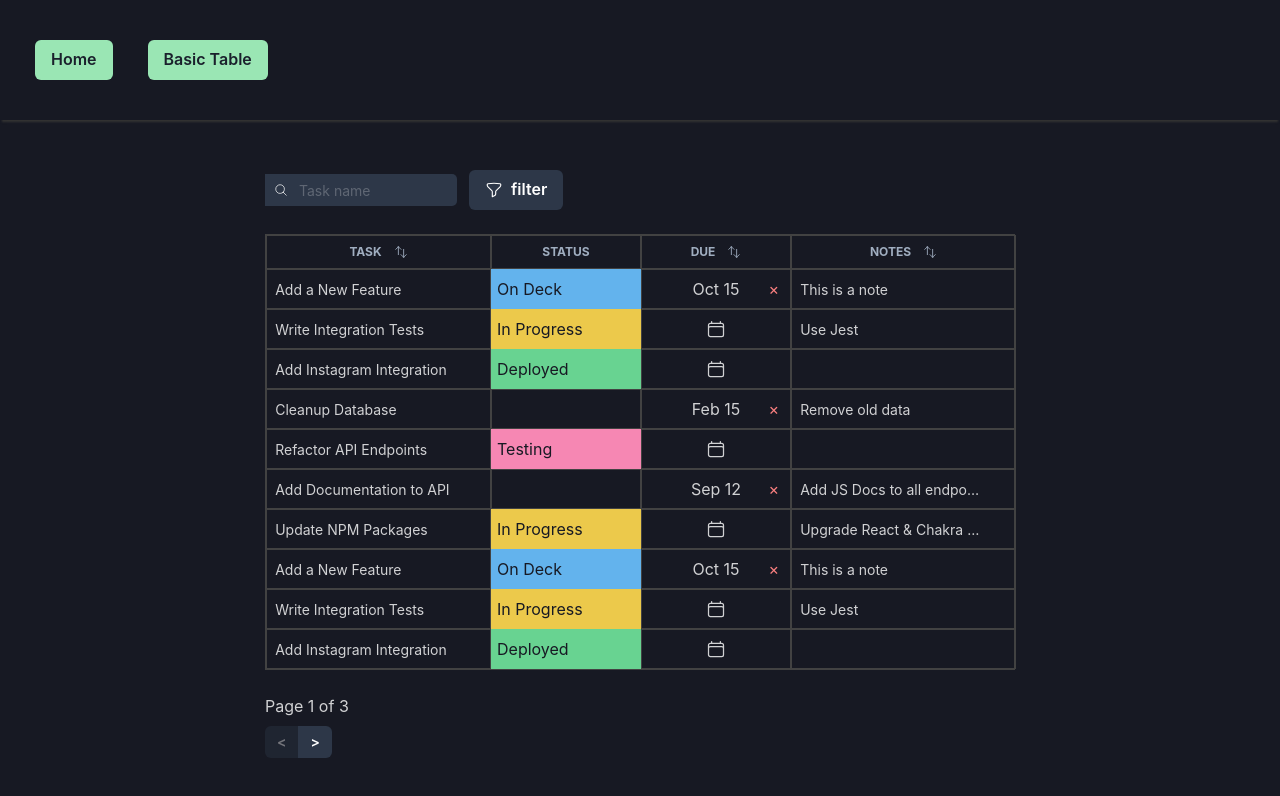
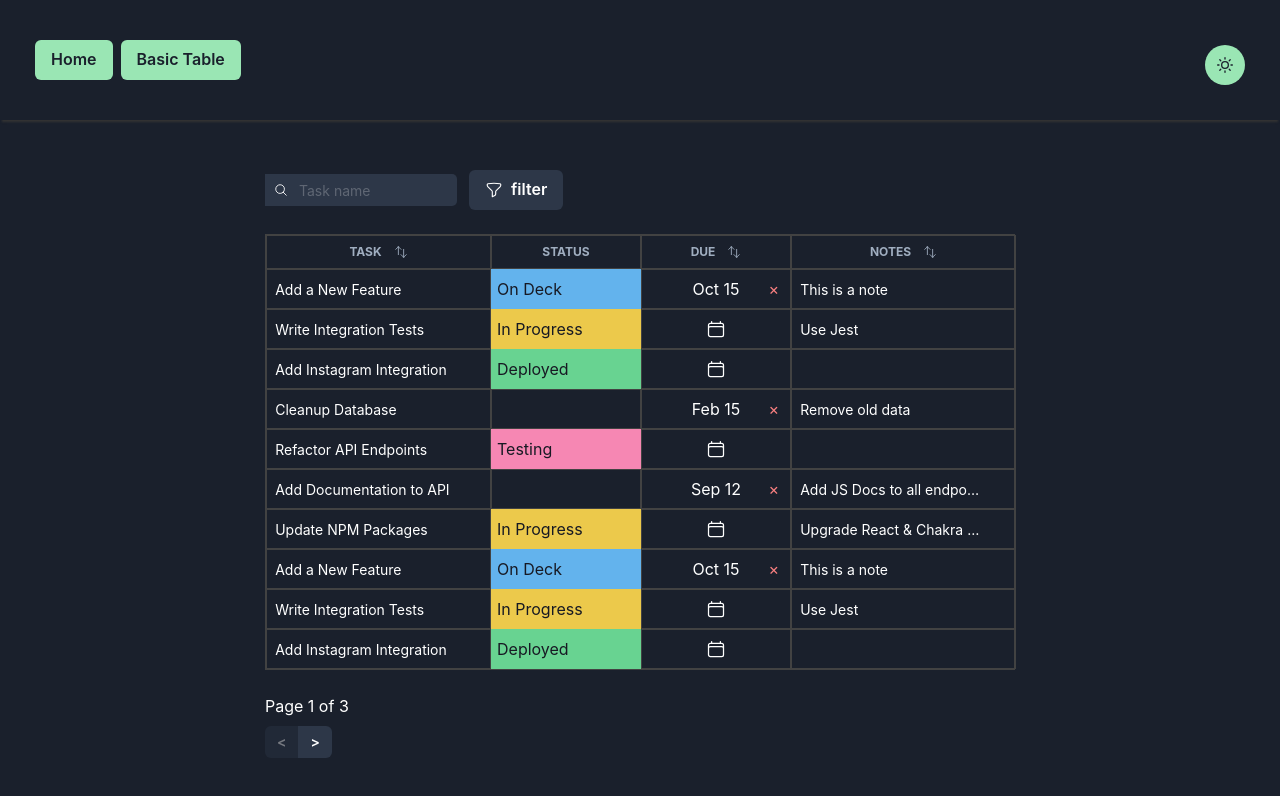
Before and after one commit to GuyElizarov/tenStack-exmaple, a React (Vite) app: page / in a window 1280 px wide. Shown: the top 796 px of the page. Built offline with nearby package versions, Linux system fonts and the light colour scheme.

Commit message:
adding dark mode button

```diff
--- a/src/pages/main-layout.jsx
+++ b/src/pages/main-layout.jsx
@@ -1,17 +1,33 @@
-import { Button, Center, Flex, Heading } from "@chakra-ui/react"
+import { Button, ButtonGroup, Center, Flex, Heading, IconButton, useColorMode } from "@chakra-ui/react"
+import { MoonIcon, SunIcon } from '@chakra-ui/icons'
 import { useNavigate } from "react-router-dom"
 import { Outlet } from "react-router-dom"
 
 export const MainLayout = () => {
     const navigate = useNavigate()
+    const { colorMode, toggleColorMode } = useColorMode(); // Use the color mode hook
 
-    return <Flex flexDir={'column'} minHeight={'100vh'} >
+    const bgColor = { light: 'gray.50', dark: 'gray.800' };
+    const color = { light: 'black', dark: 'white' };
+
+    return <Flex flexDir={'column'} minHeight={'100vh'} bg={bgColor[colorMode]} color={color[colorMode]} >
 
         <Flex className="header" h={'120px'} boxShadow={'0 4px 2px -2px #333'} alignItems={'center'}
-         width={'100%'} p={'35px'} gap={'35px'}>
+            width={'100%'} p={'35px'} gap={'35px'} justifyContent={'space-between'}>
+            <ButtonGroup>
                 <Button colorScheme='green' onClick={() => navigate('/')}>Home</Button>
                 {/* <Button colorScheme='green' onClick={() => navigate('/responsive-table')}>Responsive Table</Button> */}
                 <Button colorScheme='green' onClick={() => navigate('/basic-table')}>Basic Table</Button>
+            </ButtonGroup>
+            <IconButton
+                    icon={colorMode === 'light' ? <MoonIcon /> : <SunIcon />}
+                    isRound={true}
+                    size="md"
+                    alignSelf="flex-end"
+                    colorScheme='green'
+                    onClick={toggleColorMode}
+                    aria-label={`Switch to ${colorMode === 'light' ? 'dark' : 'light'} mode`}
+                />
         </Flex>
 
         <Flex flexGrow={'1'} >
```
